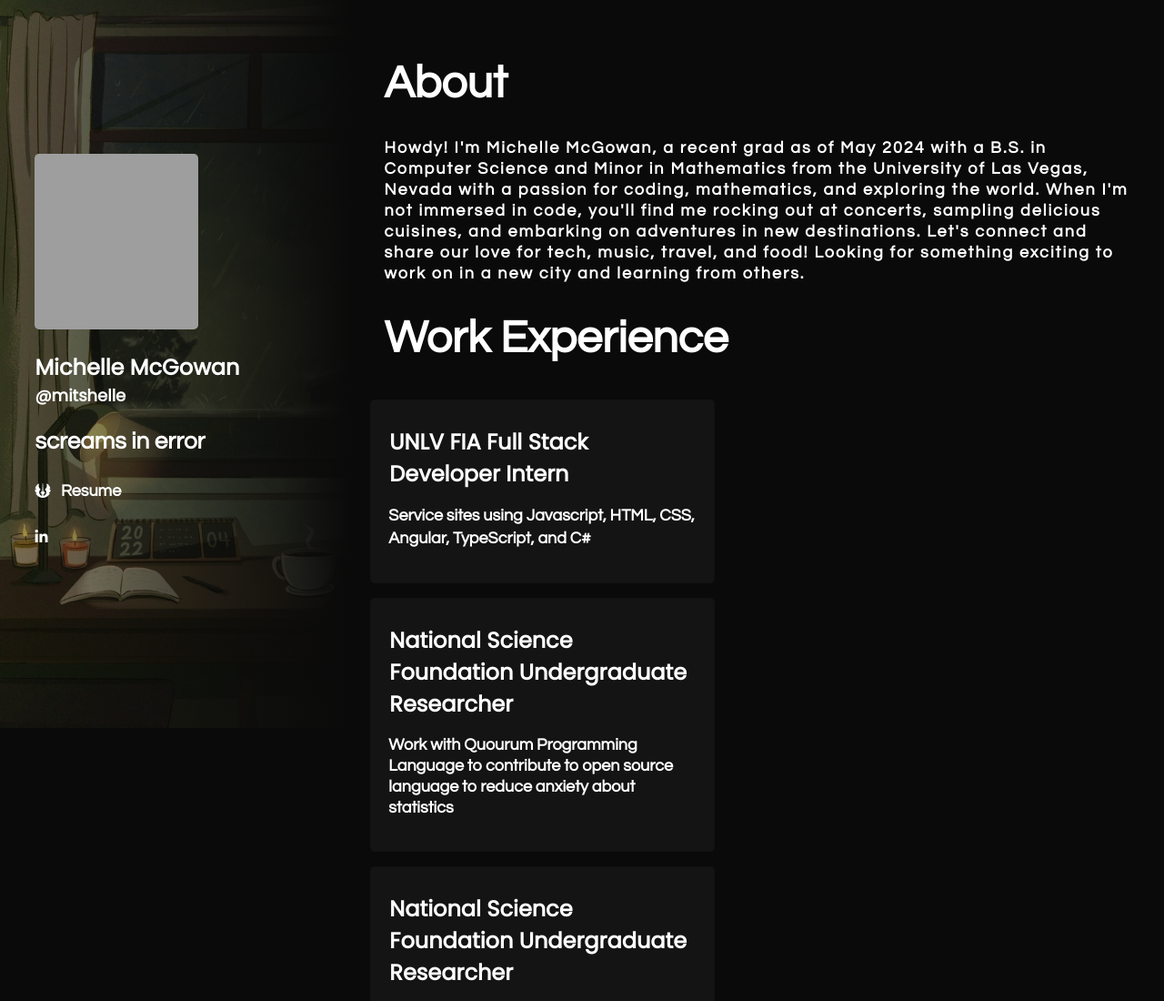
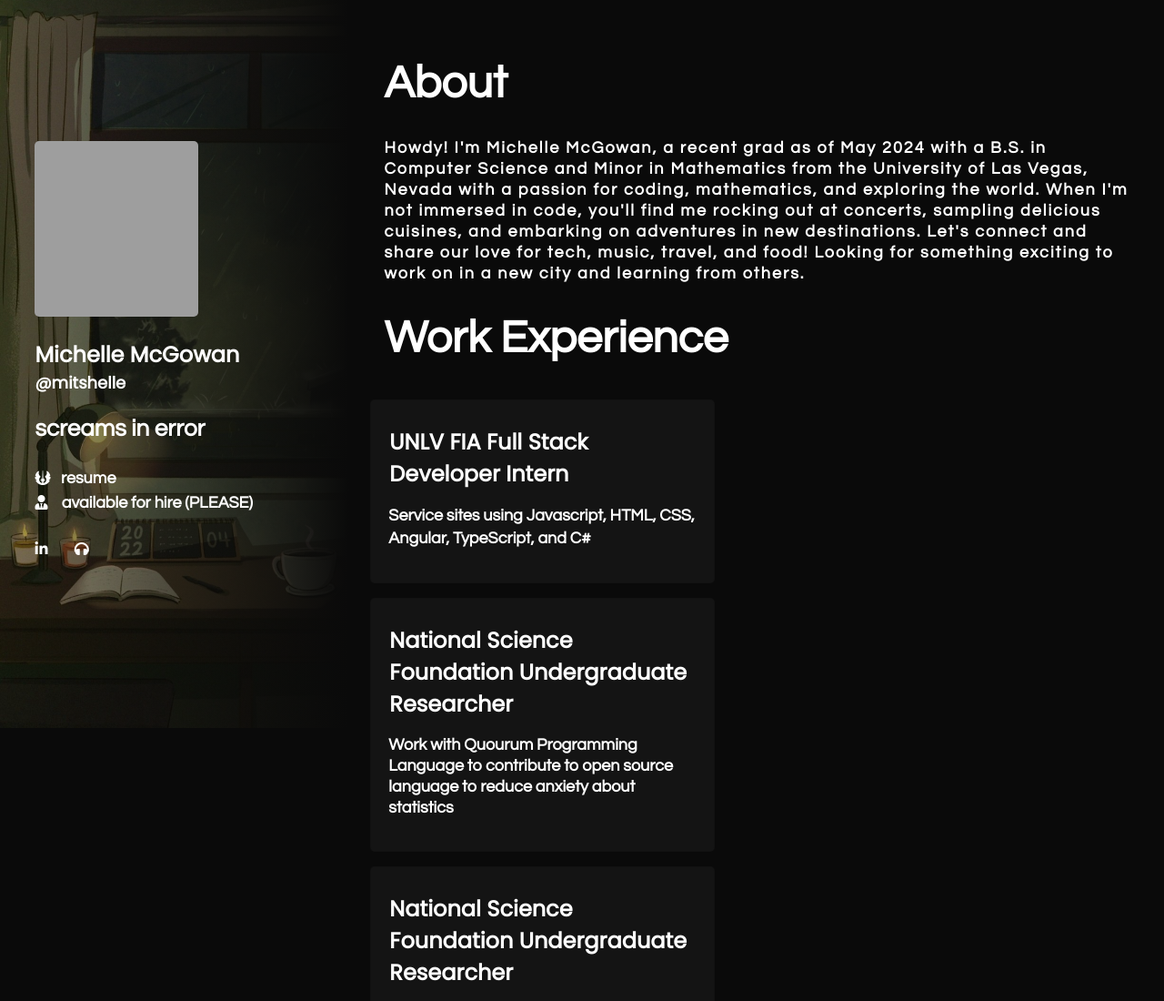
Before and after one commit to mitshelle/mitshelle.github.io, a plain HTML site: page index.html in a window 1280 px wide. Shown: the top 1100 px of the page at 91% size. Drawn offline with nearby package versions, Linux system fonts and the light colour scheme; no server answers; grey boxes are pictures that could not be loaded; a script that the page names is missing.

Commit message:
better resume
- updated resume
- added spotify playlist

```diff
--- a/index.html
+++ b/index.html
@@ -28,12 +28,13 @@
     <div id="about">
       <span style="display:none;"><i class="fas fa-users"></i> &nbsp; null</span>
       <span style="display:none;"><i class="fas fa-envelope"></i> &nbsp; null</span>
-      <span><i class="fas fa-jedi"></i> &nbsp; <a href="images/mcgowan-resume.pdf">Resume</a></span>
+      <span><i class="fas fa-jedi"></i> &nbsp; <a href="images/michelle-mcgowan-resume-2024.pdf" target="_blank">resume</a></span>
       <span style="display:none;"><i class="fas fa-map-marker-alt"></i> &nbsp;&nbsp; null</span>
-      <span style="display:none;"><i class="fas fa-user-tie"></i> &nbsp;&nbsp; Available for hire</span>
+      <span style="display:block;"><i class="fas fa-user-tie"></i> &nbsp;&nbsp; available for hire (PLEASE)</span>
       <div class="socials">
         <span><a href="https://www.linkedin.com/in/mcgowanmichelle/" target="_blank" class="socials"><i
               class="fab fa-linkedin-in"></i></a></span>
+        <span><a href="https://open.spotify.com/playlist/6R4IhRy0fMPur3pp67JLYO?si=204b1742775c442a" target="_blank" class="socials"><i class="fas fa-headphones"></i></a></span>
       </div>
     </div>
   </div>
```
Also changed, not shown: 2 other files.
